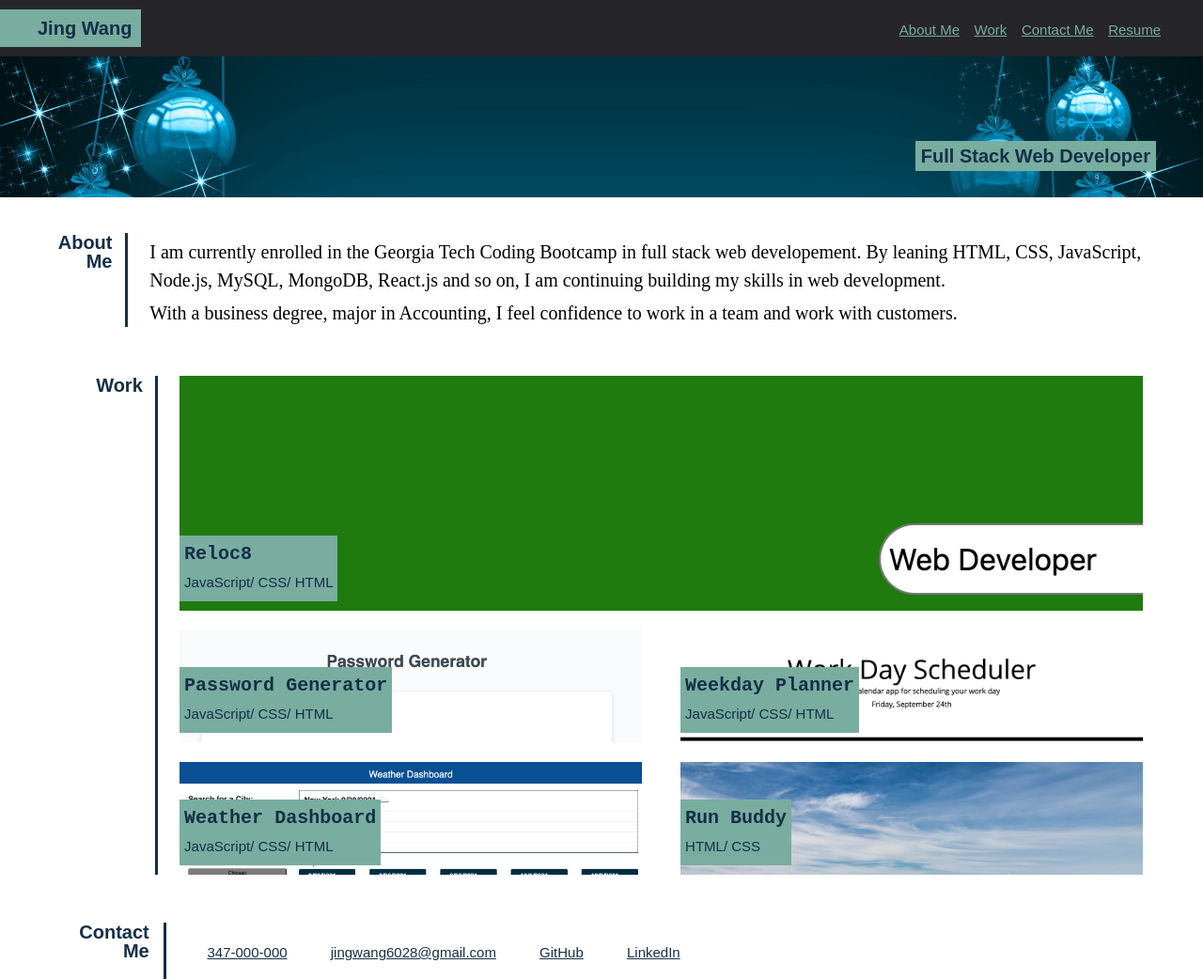
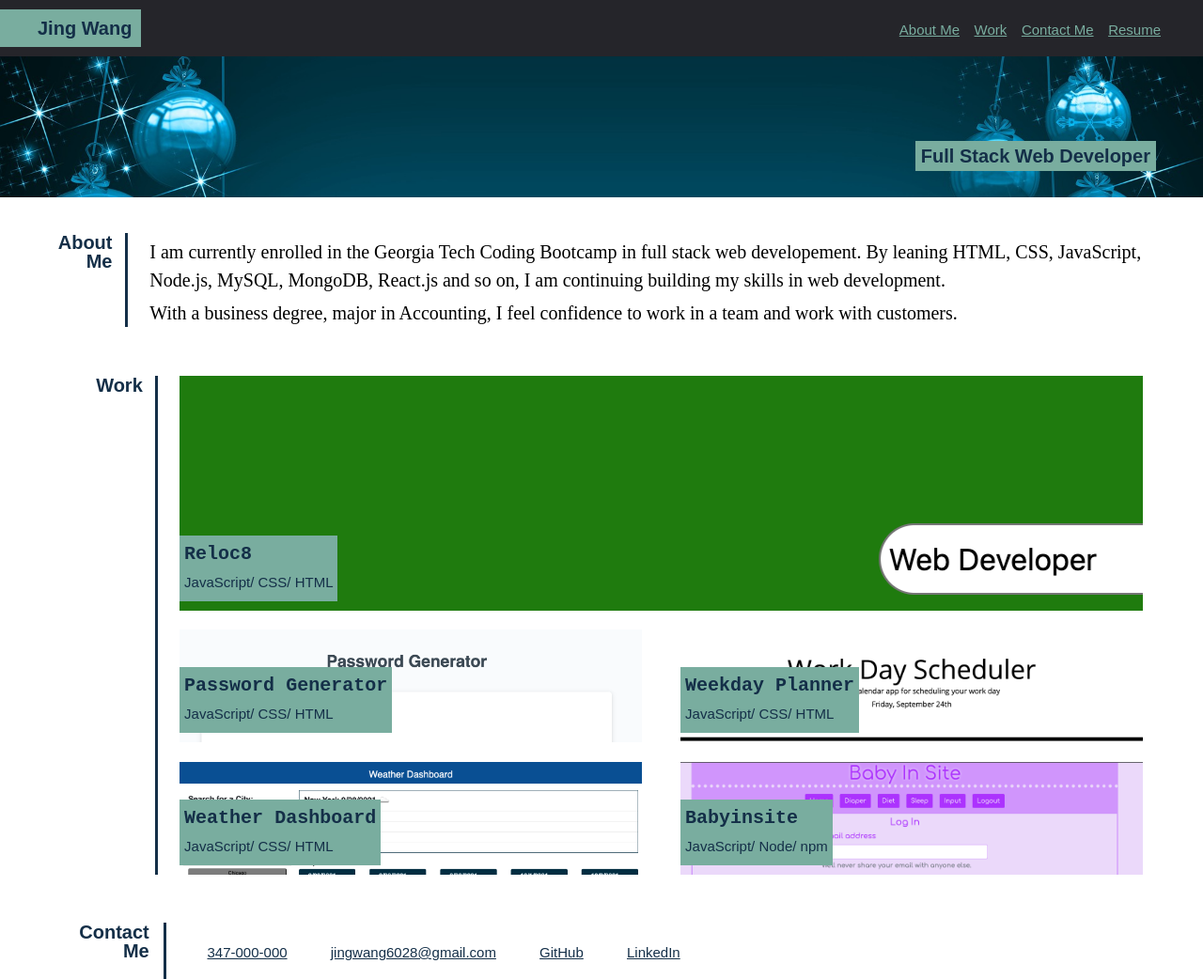
Before and after one commit to jingwang6028/My-Portfolio, a plain HTML site: page index.html in a window 1280 px wide. Shown: the whole page at 94% size. Drawn offline with Linux system fonts and the light colour scheme.

Commit message:
update project2 pic and link

```diff
--- a/assets/css/style.css
+++ b/assets/css/style.css
@@ -196,7 +196,7 @@ h5 {
 }
 
 .run-buddy {
-    background-image: url(../images/run-buddy.jpg);
+    background-image: url(../images/babyinsite.png);
     background-size: cover;
     height: 120px;
     width: 48%;
--- a/index.html
+++ b/index.html
@@ -109,9 +109,9 @@
                     <figure class="run-buddy position-relative">
                         <div class="position-absolute">
                             <h4>
-                                <a href="#">Run Buddy</a>
+                                <a href="https://github.com/jingwang6028/babyinsite">Babyinsite</a>
                             </h4>
-                            <h5>HTML/ CSS</h5>
+                            <h5>JavaScript/ Node/ npm</h5>
                         </div>
 
                     </figure>
```
Also changed, not shown: assets/images/babyinsite.png (added), assets/images/portfilio.png (deleted), assets/images/portfolio.png (added), assets/images/run-buddy.jpg (deleted), 2 other files.
